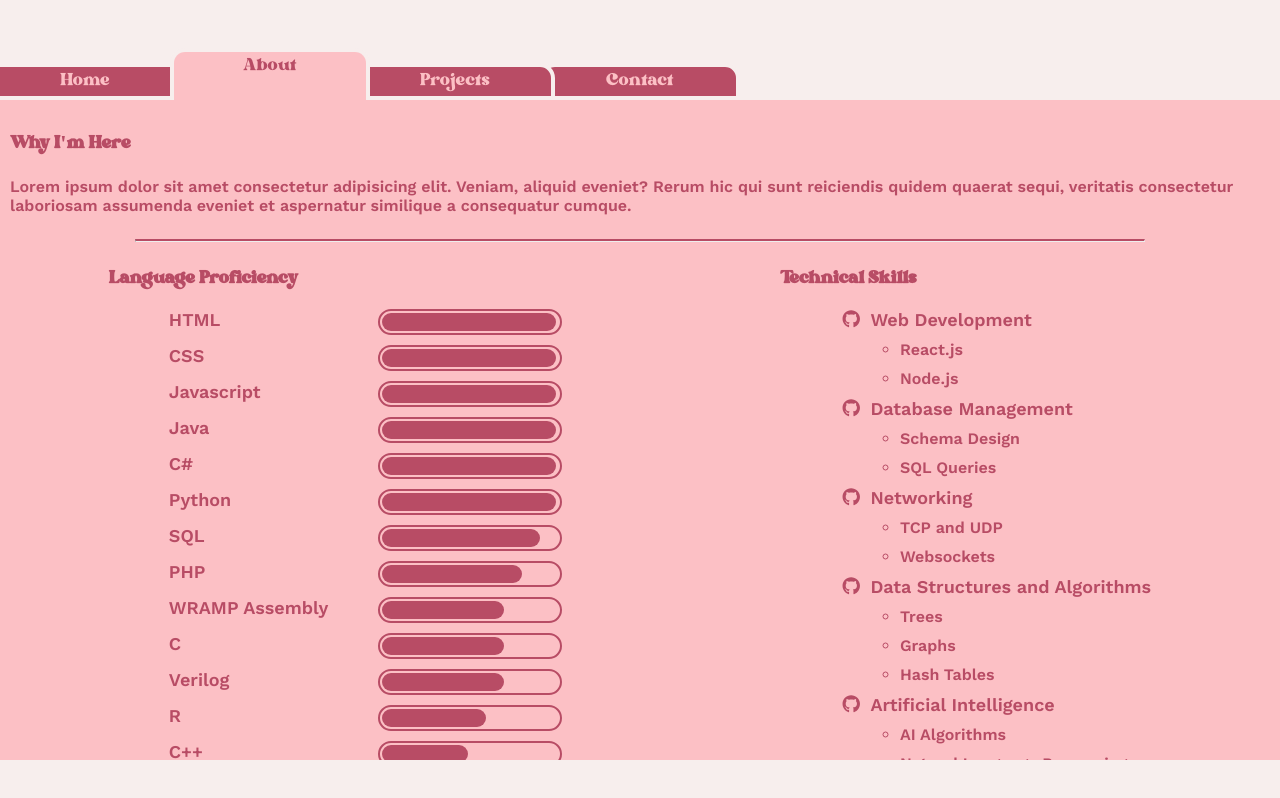
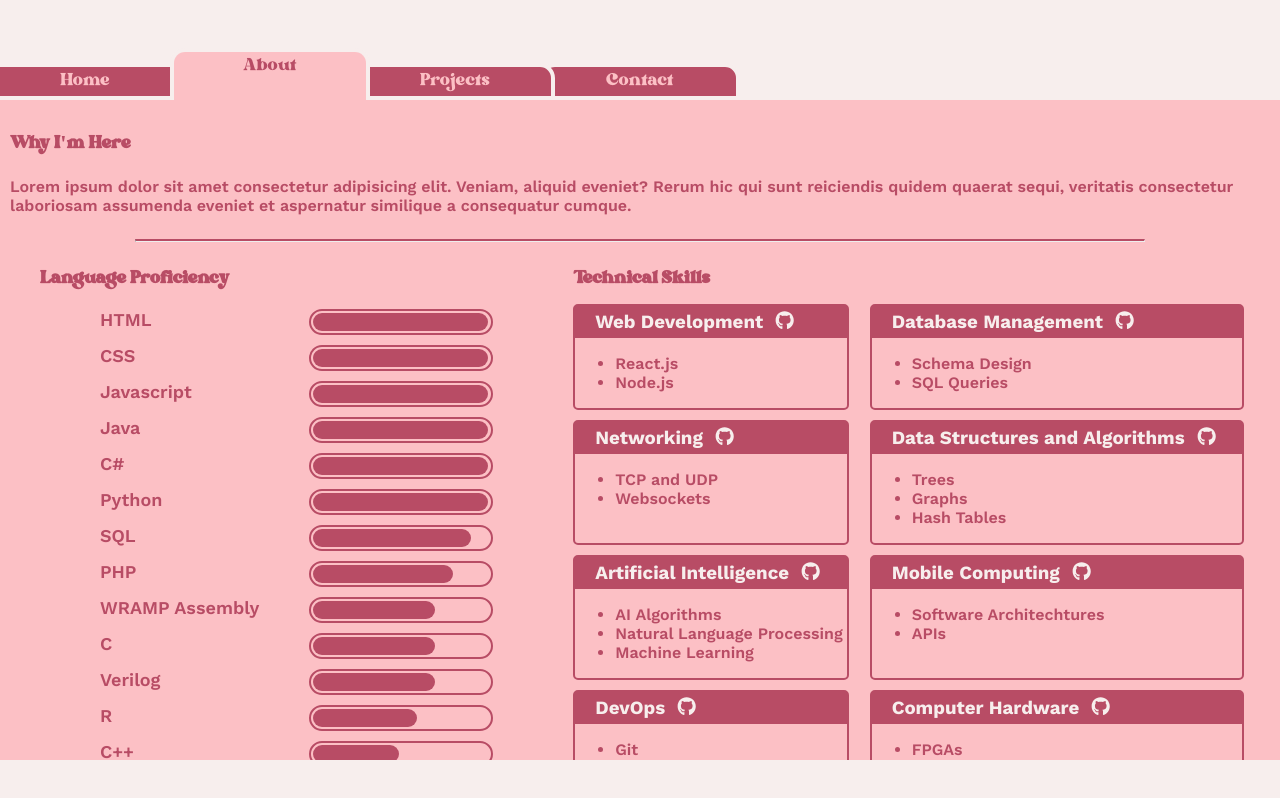
Before and after one commit to kesauce/portfolio, a React (Vite) app: page / in a window 1280 px wide. Both pictures are taken after a click on the button "About". Built offline with nearby package versions, Linux system fonts and the light colour scheme.

Commit message:
added a custom skill card component to organise all the skills

```diff
--- /dev/null
+++ b/src/components/SkillCard.jsx
@@ -0,0 +1,30 @@
+import { FontAwesomeIcon } from "@fortawesome/react-fontawesome";
+import { faGithub } from "@fortawesome/free-brands-svg-icons";
+
+import '../styles/Skills.css'
+export default function SkillCard({ skill, subskills, link }){
+    return(
+        <div className='skill-card work-sans-p'>
+            <h3>{skill}
+                <a
+                    href={link}
+                    target="_blank"
+                    rel="noopener noreferrer"
+                    className="github-link"
+                >
+                    <FontAwesomeIcon icon={faGithub} />
+                </a>
+            </h3>
+
+            <ul>
+                {
+                    subskills.map(sub =>{
+                        return (
+                            <li key={sub} className='sub-skill'>{sub}</li>
+                        )
+                    })
+                }
+            </ul>
+        </div>
+    )
+}
--- a/src/components/Skills.jsx
+++ b/src/components/Skills.jsx
@@ -1,6 +1,5 @@
 import '../styles/Skills.css'
-import { FontAwesomeIcon } from "@fortawesome/react-fontawesome";
-import { faGithub } from "@fortawesome/free-brands-svg-icons";
+import SkillCard from './SkillCard';
 
 export default function Skills() {
     const skills = [
@@ -51,40 +50,13 @@ export default function Skills() {
   return (
     <div className='skills-list'>
         <h1>Technical Skills</h1>
-        <ul className="work-sans-p">
         {
             skills.map(skill => {
                 return(
-                        <li>
-                            {
-                                skill.link != null ?
-                                <a
-                                    href={skill.link}
-                                    target="_blank"
-                                    rel="noopener noreferrer"
-                                    className="github-link"
-                                >
-                                    <FontAwesomeIcon icon={faGithub} />
-                                </a> : undefined
-                            }
-
-                            {skill.skill}
-
-                            {
-                                skill.subSkill != null ?
-                                <ul>
-                                    {
-                                        skill.subSkill.map(sub => {
-                                            return(<li key={sub} className='sub-skill'>{sub}</li>)
-                                        })
-                                    }
-                                </ul> : undefined
-                            }
-                        </li>
+                    <SkillCard key={skill.skill} skill={skill.skill} subskills={skill.subSkill} link={skill.link}/>
                 )
             })
         }
-        </ul>
     </div>
   )
 }
--- a/src/styles/Skills.css
+++ b/src/styles/Skills.css
@@ -1,14 +1,15 @@
 .skills-list{
     margin: 0px 10px;
+    display: grid;
+    grid-template-columns: auto auto;
+    align-self: start;
+    column-gap: 25px;
+    row-gap: 10px;
 }
 
-.skills-list > ul{
-    list-style: none;
-    font-size: large;
-}
-
-.skills-list li{
-    margin: 10px 20px;
+.skills-list > h1 {
+  grid-column: 1 / -1; /* make the first card span full width */
+  margin-bottom: 5px;
 }
 
 .sub-skill{
@@ -16,8 +17,8 @@
 }
 
 .github-link {
-  color: var(--crimson);
-  margin-right: 8px;
+  color: var(--white);
+  margin-left: 10px;
   transition: opacity 0.2s ease, transform 0.2s ease;
 }
 
@@ -25,3 +26,20 @@
   opacity: 0.5;
   transform: translateX(0);
 }
+
+.skill-card{
+    width: 100%;
+    color: var(--white);
+    border-radius: 5px;
+    border: 2px solid var(--crimson)
+}
+
+.skill-card h3{
+    margin: 0;
+    padding: 5px 20px;
+    background-color: var(--crimson);
+}
+
+.skill-card ul{
+    color: var(--crimson)
+}
```
Lines whose indentation alone changed are shown as unchanged.
